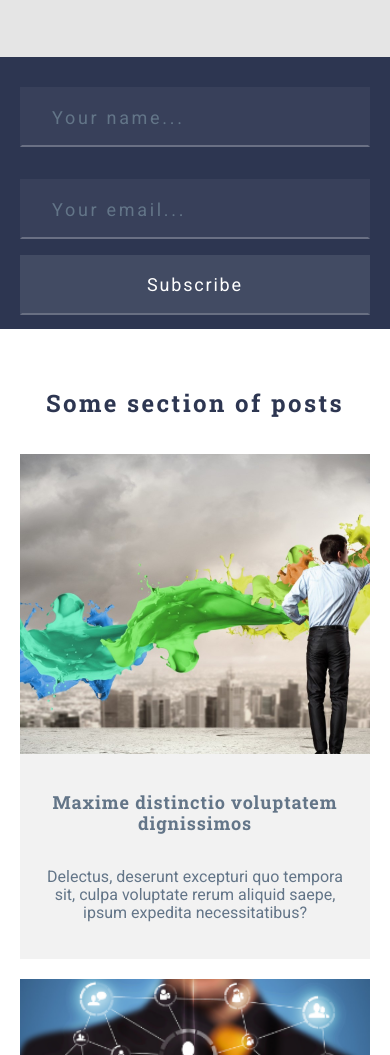
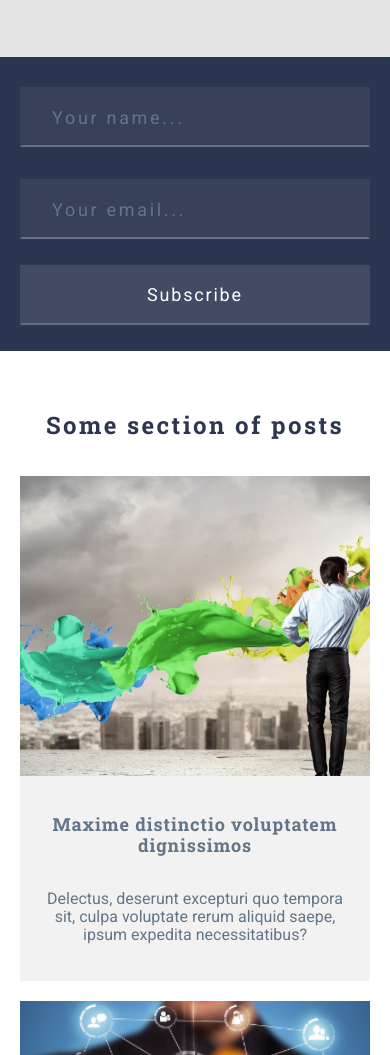
Before and after one commit to Julia-Shu/grid-template, a website: page index.html in a window 390 px wide. Shown: the part 4821-5876 px from the top of the page. Drawn offline with Linux system fonts and the light colour scheme.

Commit message:
Form small

```diff
--- a/assets/css/style.css
+++ b/assets/css/style.css
@@ -1252,6 +1252,12 @@ input:focus {
   .form__container {
     grid-template-columns: 1fr;
   }
+  .form {
+    padding: 14px 0;
+  }
+  .form .btn--primary {
+    margin: 10px 0 12px 0;
+  }
   .posts__grid {
     grid-template-areas: "p1" "p2" "p3" "p4" "p5" "p6";
     grid-template-columns: 1fr;
```
